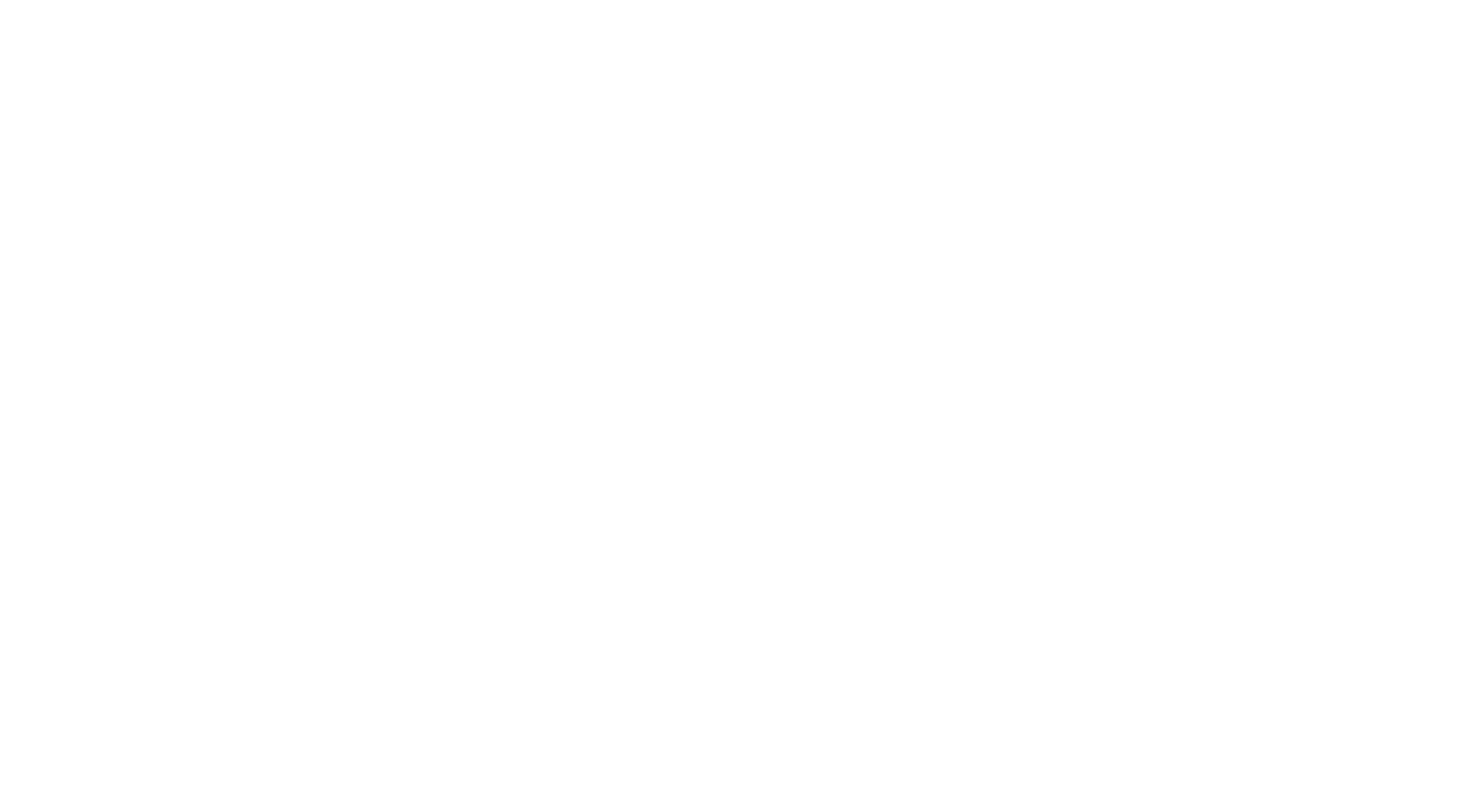
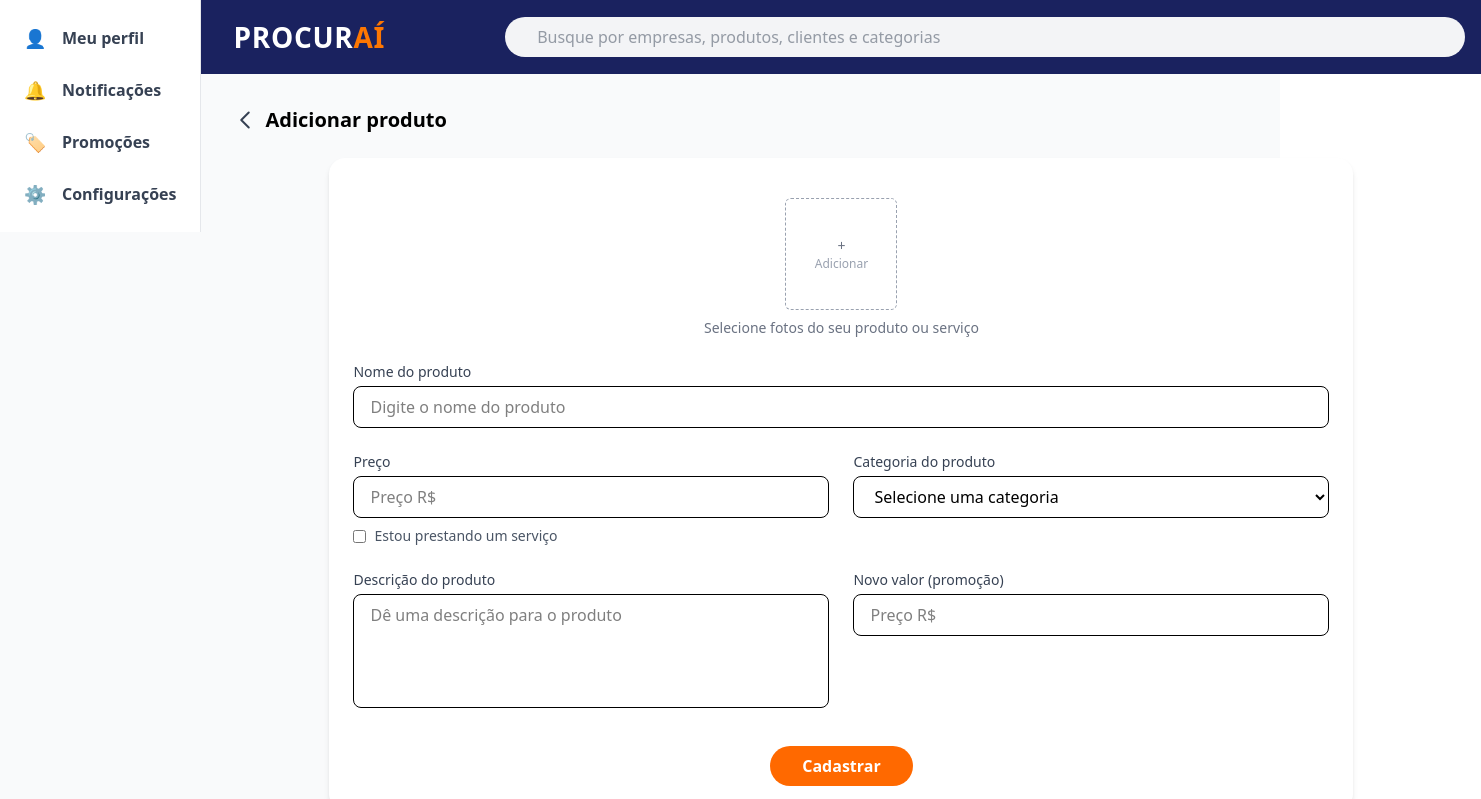
Before and after one commit to Time2-Procurai/procurai-frontend, a React (Vite) app: page /cadastroProduto in a window 1280 px wide. Before the commit this address had no page. Shown: the top 799 px of the page, 1481 px wide, since content can reach past the window. Built offline with nearby package versions, Linux system fonts and the light colour scheme.

Commit message:
tela Cadastro de produto/serviço

```diff
--- a/src/App.jsx
+++ b/src/App.jsx
@@ -10,6 +10,7 @@ import CadastroCliente from './pages/CadastroCliente.jsx';
 import CadastroEmpresaPage from './pages/CadastroEmpresa.jsx';
 import CadastroEmpresaPage2 from './pages/CadastroEmpresa2.jsx';
 import PerfilCliente from './pages/PerfilCliente.jsx';
+import CadastrarProduto from './pages/CadastroProduto.jsx';
 
 
 function Home() {
@@ -40,6 +41,7 @@ function App() {
       <Route path='/cadastro/empresa' element={<CadastroEmpresaPage />}/>
       <Route path='/cadastro/empresa/2' element={<CadastroEmpresaPage2 />}/>
       <Route path='/PerfilCliente' element={<PerfilCliente/>}/>
+      <Route path='/cadastroProduto' element={<CadastrarProduto/>}/>
     </Routes>
   );
 }
--- /dev/null
+++ b/src/components/MultiUploadFoto.jsx
@@ -0,0 +1,49 @@
+import React, { useState } from "react";
+
+ function MultiUploadFoto({ onChange }) {
+  const [imagens, setImagens] = useState([]);
+
+  const handleUpload = (event) => {
+    const files = Array.from(event.target.files);
+    const novasImagens = files.map((file) => ({
+      file,
+      preview: URL.createObjectURL(file),
+    }));
+
+    const todas = [...imagens, ...novasImagens].slice(0, 4); // máx. 4 imagens
+    setImagens(todas);
+    onChange(todas.map((img) => img.file));
+  };
+
+  return (
+    <div className="flex gap-4 justify-center mt-4">
+      {imagens.map((img, index) => (
+        <div
+          key={index}
+          className="w-28 h-28 rounded-md bg-gray-200 overflow-hidden border border-gray-300"
+        >
+          <img
+            src={img.preview}
+            alt={`Foto ${index + 1}`}
+            className="object-cover w-full h-full"
+          />
+        </div>
+      ))}
+
+      {imagens.length < 4 && (
+        <label className="w-28 h-28 flex flex-col items-center justify-center border border-dashed border-gray-400 rounded-md cursor-pointer hover:bg-gray-50">
+          <span className="text-gray-500 text-sm">+</span>
+          <span className="text-xs text-gray-400">Adicionar</span>
+          <input
+            type="file"
+            accept="image/*"
+            multiple
+            className="hidden"
+            onChange={handleUpload}
+          />
+        </label>
+      )}
+    </div>
+  );
+}
+export default MultiUploadFoto;
--- /dev/null
+++ b/src/pages/CadastroProduto.jsx
@@ -0,0 +1,224 @@
+import React, { useState } from "react";
+import { useNavigate } from "react-router-dom";
+import BarraPesquisa from "../components/BarraPesquisa";
+import BarraLateral from "../components/BarraLateral";
+import MultiUploadFoto from "../components/MultiUploadFoto";
+
+export default function CadastrarProduto() {
+  const navigate = useNavigate();
+
+  const [formData, setFormData] = useState({
+    nome: "",
+    preco: "",
+    categoria: "",
+    descricao: "",
+    novoValor: "",
+    servico: false,
+  });
+
+  const [fotos, setFotos] = useState([]);
+  const [status, setStatus] = useState(null);
+
+  const handleChange = (e) => {
+    const { name, value, type, checked } = e.target;
+    setFormData({
+      ...formData,
+      [name]: type === "checkbox" ? checked : value,
+    });
+  };
+
+  const handleSubmit = async (e) => {
+    e.preventDefault();
+    setStatus(null);
+
+    if (!formData.nome || !formData.preco || !formData.categoria) {
+      setStatus("Preencha os campos obrigatórios.");
+      return;
+    }
+
+    const body = new FormData();
+    body.append("nome", formData.nome);
+    body.append("preco", formData.preco);
+    body.append("categoria", formData.categoria);
+    body.append("descricao", formData.descricao);
+    body.append("novoValor", formData.novoValor);
+    body.append("servico", formData.servico);
+
+    fotos.forEach((foto, index) => {
+      body.append(`foto_${index + 1}`, foto);
+    });
+
+    try {
+      const res = await fetch("http://localhost:8000/api/produtos", {
+        method: "POST",
+        body,
+      });
+
+      if (res.ok) {
+        setStatus("✅ Produto cadastrado com sucesso!");
+        setFormData({
+          nome: "",
+          preco: "",
+          categoria: "",
+          descricao: "",
+          novoValor: "",
+          servico: false,
+        });
+        setFotos([]);
+      } else {
+        setStatus("❌ Erro ao cadastrar produto.");
+      }
+    } catch (err) {
+      setStatus("⚠️ Falha de conexão com o servidor.");
+    }
+  };
+
+  return (
+    <div className="flex bg-gray-50 min-h-screen">
+      <BarraLateral />
+      <div className="flex flex-col w-full">
+        <BarraPesquisa />
+
+        <div className="p-8">
+          {/* Botão de voltar */}
+          <div
+            className="flex items-center mb-6 cursor-pointer"
+            onClick={() => navigate(-1)}
+          >
+            <svg
+              xmlns="http://www.w3.org/2000/svg"
+              fill="none"
+              viewBox="0 0 24 24"
+              strokeWidth={2}
+              stroke="currentColor"
+              className="w-6 h-6 mr-2 text-gray-700 hover:text-orange-500 transition"
+            >
+              <path
+                strokeLinecap="round"
+                strokeLinejoin="round"
+                d="M15.75 19.5L8.25 12l7.5-7.5"
+              />
+            </svg>
+            <h2 className="text-xl font-semibold hover:text-orange-500 transition">
+              Adicionar produto
+            </h2>
+          </div>
+
+          <form
+            onSubmit={handleSubmit}
+            className="bg-white shadow-md rounded-2xl p-6 max-w-5xl mx-auto"
+          >
+            <MultiUploadFoto onChange={setFotos} />
+            <p className="text-sm text-gray-500 mt-2 text-center">
+              Selecione fotos do seu produto ou serviço
+            </p>
+
+            <div className="mt-6 grid grid-cols-2 gap-6">
+              {/* Nome */}
+              <div className="col-span-2">
+                <label className="block text-gray-700 text-sm mb-1">
+                  Nome do produto
+                </label>
+                <input
+                  type="text"
+                  name="nome"
+                  value={formData.nome}
+                  onChange={handleChange}
+                  placeholder="Digite o nome do produto"
+                  className="w-full border rounded-lg px-4 py-2 focus:outline-none focus:ring-2 focus:ring-orange-400"
+                />
+              </div>
+
+              {/* Preço */}
+              <div>
+                <label className="block text-gray-700 text-sm mb-1">
+                  Preço
+                </label>
+                <input
+                  type="number"
+                  name="preco"
+                  value={formData.preco}
+                  onChange={handleChange}
+                  placeholder="Preço R$"
+                  className="w-full border rounded-lg px-4 py-2 focus:outline-none focus:ring-2 focus:ring-orange-400"
+                />
+                <label className="flex items-center gap-2 mt-2">
+                  <input
+                    type="checkbox"
+                    name="servico"
+                    checked={formData.servico}
+                    onChange={handleChange}
+                  />
+                  <span className="text-sm text-gray-600">
+                    Estou prestando um serviço
+                  </span>
+                </label>
+              </div>
+
+              {/* Categoria */}
+              <div>
+                <label className="block text-gray-700 text-sm mb-1">
+                  Categoria do produto
+                </label>
+                <select
+                  name="categoria"
+                  value={formData.categoria}
+                  onChange={handleChange}
+                  className="w-full border rounded-lg px-4 py-2 focus:outline-none focus:ring-2 focus:ring-orange-400"
+                >
+                  <option value="">Selecione uma categoria</option>
+                  <option value="Eletrodomésticos">Eletrodomésticos</option>
+                  <option value="Ferramentas">Ferramentas</option>
+                  <option value="Móveis">Móveis</option>
+                  <option value="Roupas">Roupas</option>
+                </select>
+              </div>
+
+              {/* Descrição */}
+              <div>
+                <label className="block text-gray-700 text-sm mb-1">
+                  Descrição do produto
+                </label>
+                <textarea
+                  name="descricao"
+                  value={formData.descricao}
+                  onChange={handleChange}
+                  rows={4}
+                  placeholder="Dê uma descrição para o produto"
+                  className="w-full border rounded-lg px-4 py-2 focus:outline-none focus:ring-2 focus:ring-orange-400 resize-none"
+                />
+              </div>
+
+              {/* Novo valor */}
+              <div>
+                <label className="block text-gray-700 text-sm mb-1">
+                  Novo valor (promoção)
+                </label>
+                <input
+                  type="number"
+                  name="novoValor"
+                  value={formData.novoValor}
+                  onChange={handleChange}
+                  placeholder="Preço R$"
+                  className="w-full border rounded-lg px-4 py-2 focus:outline-none focus:ring-2 focus:ring-orange-400"
+                />
+              </div>
+            </div>
+
+            <div className="text-center mt-8">
+              <button
+                type="submit"
+                className="bg-orange-500 hover:bg-orange-600 text-white px-8 py-2 rounded-full font-semibold transition-all"
+              >
+                Cadastrar
+              </button>
+              {status && (
+                <p className="mt-3 text-sm text-gray-600">{status}</p>
+              )}
+            </div>
+          </form>
+        </div>
+      </div>
+    </div>
+  );
+}
```
